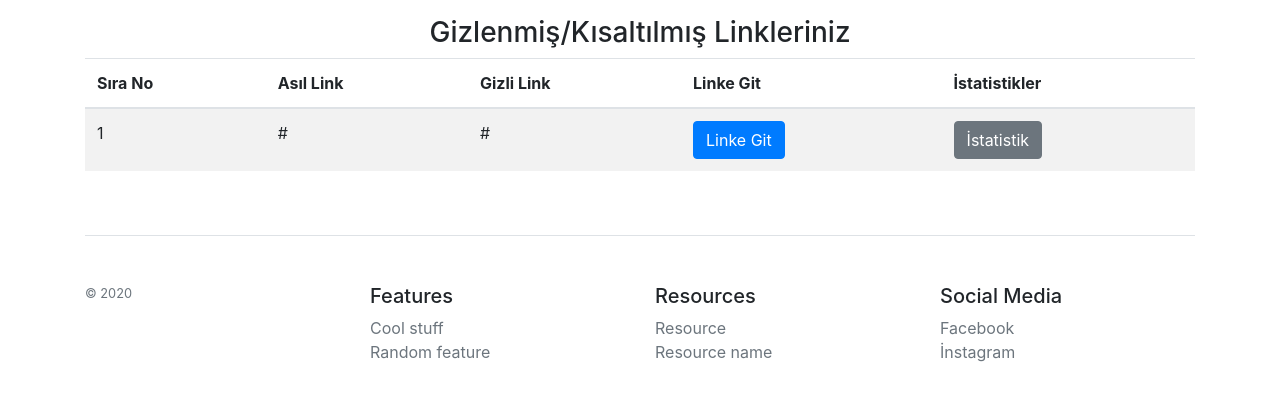
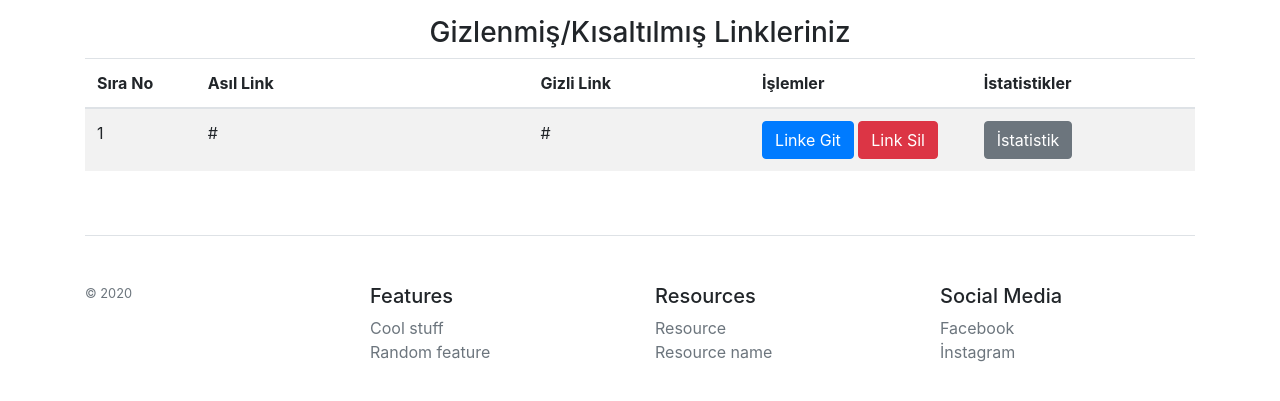
Before and after one commit to eibrahimarisoy/url-hide-app, a Django app: page /user-link-info/ in a window 1280 px wide. Shown: the part 56-457 px from the top of the page. Run offline with Django 3.2, Linux system fonts and the light colour scheme; a user stored in the database is signed in; tables that the repository leaves empty hold one stand-in row (values such as "Sample post"); some libraries are stand-ins or nearby versions.

Commit message:
added link delete feature

```diff
--- a/link/urls.py
+++ b/link/urls.py
@@ -1,9 +1,8 @@
 from django.urls import path
-from .views import index, hide_link_create, user_link_info, link_forward
+from .views import hide_link_create, user_link_info, link_delete
 
 urlpatterns = [
-    path('index/', index, name='index'),
-
     path('hide-link-create/', hide_link_create, name="hide_link_create"),
     path('user-link-info/', user_link_info, name="user_link_info"),
+    path('link-delete/<int:id>/', link_delete, name="link_delete"),
 ]
--- a/link/views.py
+++ b/link/views.py
@@ -1,7 +1,7 @@
 import random
 import string
 import datetime
-from django.shortcuts import redirect, render
+from django.shortcuts import get_object_or_404, redirect, render
 from .models import Link, ClickCount
 from .forms import LinkCreationForm
 
@@ -68,3 +68,9 @@ def link_forward(request, hide_link):
     print(f"browser : {request.user_agent.browser.family}")
     print(f"işletim sistemi : {request.user_agent.os.family}")
     return redirect(link.exact_link)
+
+
+def link_delete(request, id):
+    link = get_object_or_404(Link, id=id)
+    link.delete()
+    return redirect('user_link_info')
--- a/templates/page/user_link_info.html
+++ b/templates/page/user_link_info.html
@@ -9,28 +9,29 @@
             <table class="table table-striped">
                 <thead>
                     <tr>
-                        <th scope="col">Sıra No</th>
-                        <th scope="col">Asıl Link</th>
-                        <th scope="col">Gizli Link</th>
-                        <th scope="col">Linke Git</th>
-                        <th scope="col">İstatistikler</th>
+                        <th scope="col-1">Sıra No</th>
+                        <th scope="col-2">Asıl Link</th>
+                        <th scope="col-2">Gizli Link</th>
+                        <th scope="col-1">İşlemler</th>
+                        <th scope="col-1">İstatistikler</th>
                     </tr>
                 </thead>
                 <tbody>
                     {% for link in links %}
 
                     <tr>
-                        <td>{{ forloop.counter }}</td>
-                        <td>
+                        <td style="width:5%">{{ forloop.counter }}</td>
+                        <td style="width:15%">
                             {{ link.exact_link}}
                         </td>
-                        <td>
+                        <td style="width:10%">
                             {{link.hide_link}}
                         </td>
-                        <td>
+                        <td style="width:10%">
                             <a href="{{ link.hide_link }}" class="btn btn-primary">Linke Git</a>
+                            <a href="{% url 'link_delete' link.id %}" class="btn btn-danger">Link Sil</a>
                         </td>
-                        <td>
+                        <td style="width:10%">
                             <a href="" class="btn btn-secondary">İstatistik</a>
                         </td>
                     </tr>
--- a/url_hide_app/urls.py
+++ b/url_hide_app/urls.py
@@ -16,9 +16,10 @@ Including another URLconf
 from django.contrib import admin
 from django.urls import path, include
 
-from link.views import link_forward
+from link.views import link_forward, index
 
 urlpatterns = [
+    path('', index, name='index'),
     path('admin/', admin.site.urls),
     path('', include('link.urls')),
     path('', include('user.urls')),
```
